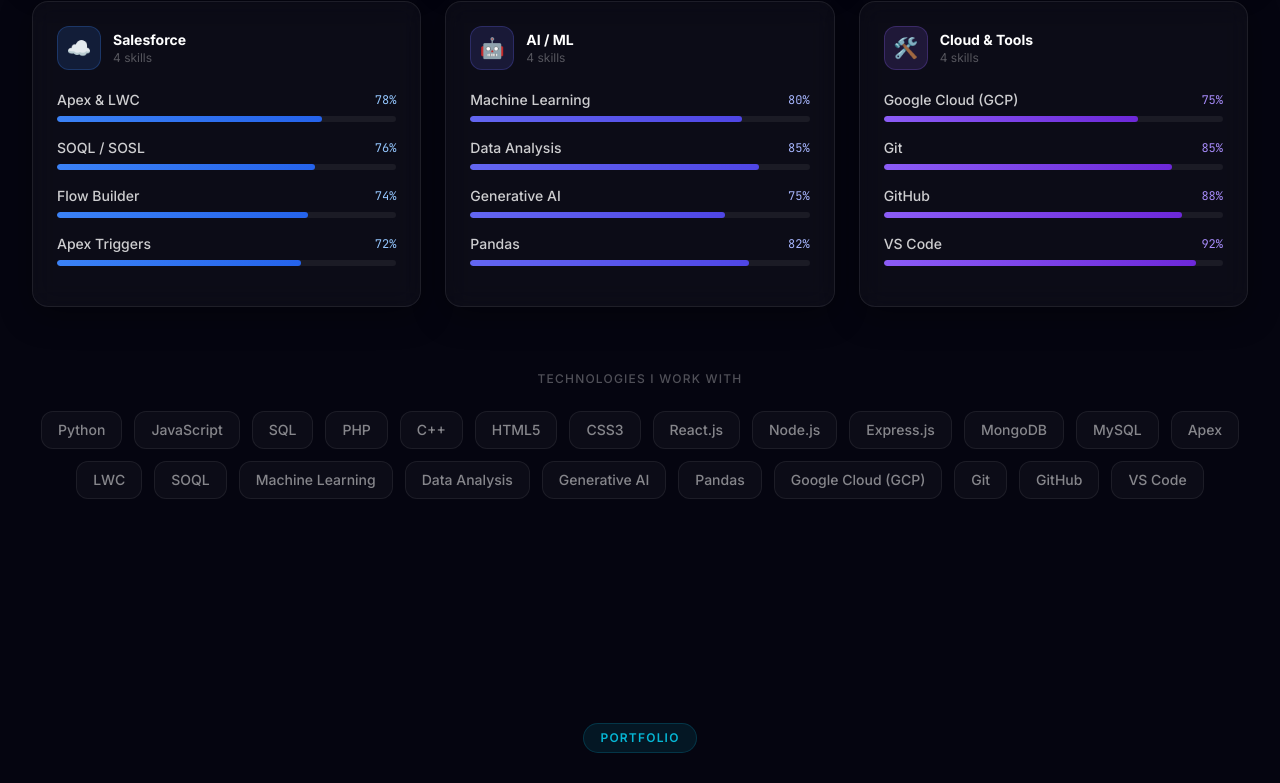
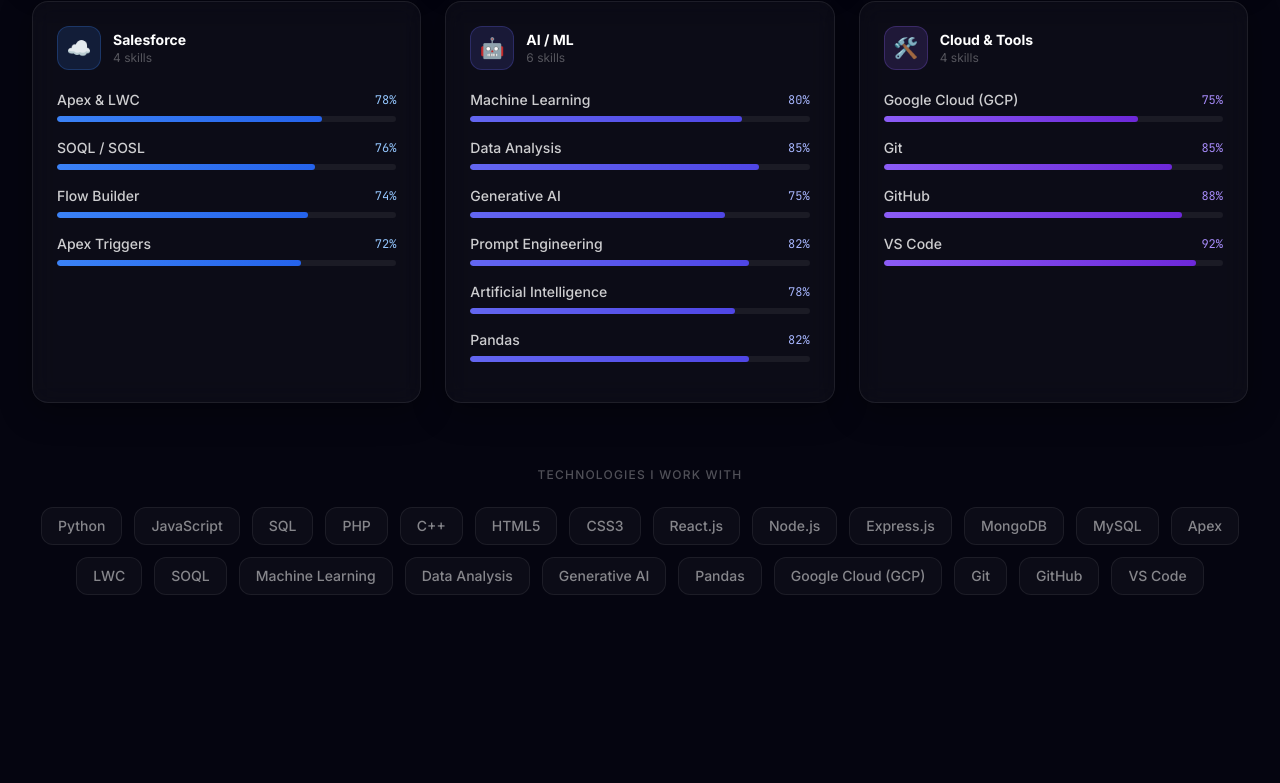
Before and after one commit to Prince-Nigam/Portfolio, a React (Vite) app: page / in a window 1280 px wide. Shown: the part 2905-3688 px from the top of the page. Built offline with nearby package versions, Linux system fonts and the light colour scheme.

Commit message:
add the skilss

```diff
--- a/src/data/data.js
+++ b/src/data/data.js
@@ -86,6 +86,8 @@
       { name: "Machine Learning", level: 80 },
       { name: "Data Analysis", level: 85 },
       { name: "Generative AI", level: 75 },
+      { name: "Prompt Engineering", level: 82 },
+      { name: "Artificial Intelligence", level: 78 },
       { name: "Pandas", level: 82 },
     ],
   },
```
